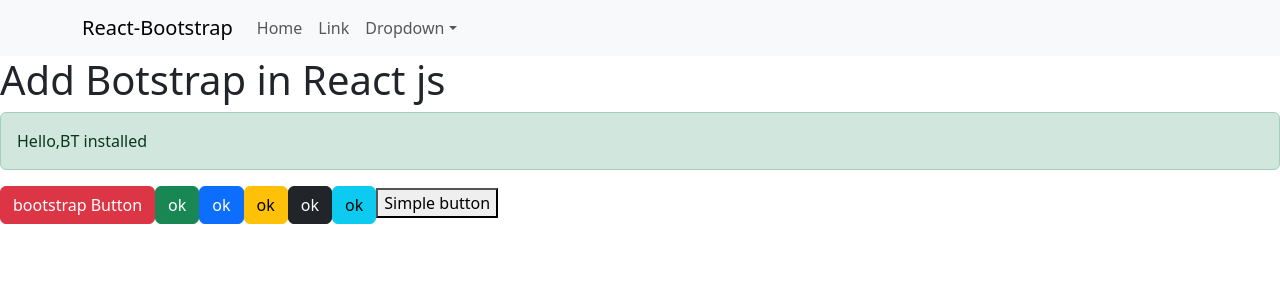
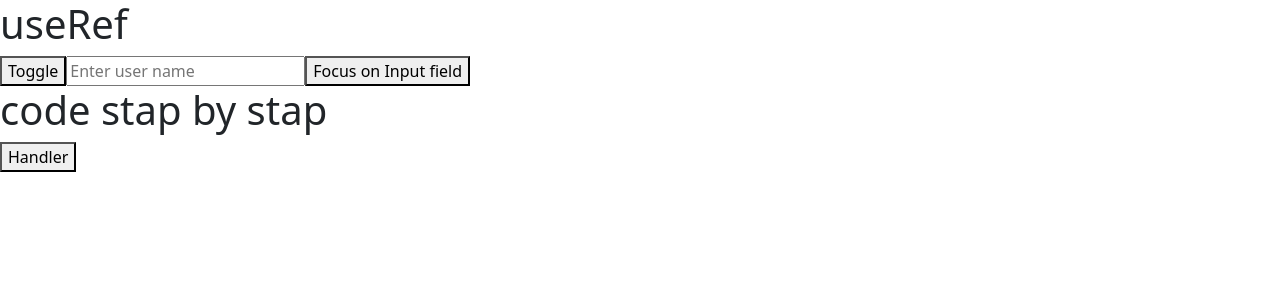
Before and after one commit to mukesh-raika/React, a React (Vite) app: page / in a window 1280 px wide. Shown: the top 300 px of the page. Built offline with nearby package versions, Linux system fonts and the light colour scheme.

Commit message:
useRef hook

```diff
--- a/src/App.jsx
+++ b/src/App.jsx
@@ -1,52 +1,38 @@
+import { useRef } from "react"
+function App(){
+const inputRef=useRef(null);
+const Refh1=useRef(null);
 
-import { Button } from "react-bootstrap"
-import { Alert,Navbar,Container,NavDropdown,Nav} from "react-bootstrap"
+const inputHandler=()=>{
+  console.log(inputRef.current);
+  inputRef.current.focus();
+  inputRef.current.style.color="red"
+  inputRef.current.placeholder="enter password"
+   inputRef.current.value="123"
 
- function App(){
+}
+
+  const toggleHandler=()=>{
+
+    if(inputRef.current.style.display!="none"){
+     inputRef.current.style.display='none'
+      }else{
+        inputRef.current.style.display='inline'
+      }
+  }
+  const h1handler=()=>{
+    Refh1.current.style.color = "green"
+  }
   return(
     <>
+    <h1>useRef</h1>
+    <button onClick={toggleHandler}>Toggle</button>
 
-
-      {/* */}
-    <Navbar expand="lg" className="bg-body-tertiary">
-      <Container>
-        <Navbar.Brand href="#home">React-Bootstrap</Navbar.Brand>
-        <Navbar.Toggle aria-controls="basic-navbar-nav" />
-        <Navbar.Collapse id="basic-navbar-nav">
-          <Nav className="me-auto">
-            <Nav.Link href="#home">Home</Nav.Link>
-            <Nav.Link href="#link">Link</Nav.Link>
-            <NavDropdown title="Dropdown" id="basic-nav-dropdown">
-              <NavDropdown.Item href="#action/3.1">Action</NavDropdown.Item>
-              <NavDropdown.Item href="#action/3.2">
-                Another action
-              </NavDropdown.Item>
-              <NavDropdown.Item href="#action/3.3">Something</NavDropdown.Item>
-              <NavDropdown.Divider />
-              <NavDropdown.Item href="#action/3.4">
-                Separated link
-              </NavDropdown.Item>
-            </NavDropdown>
-          </Nav>
-        </Navbar.Collapse>
-      </Container>
-    </Navbar>
-
-
-
-    {/* */}
-    <h1>Add Botstrap in React js </h1>
-
-    <Alert variant="success">Hello,BT installed</Alert>
-     <Button onClick={()=>alert("bootstrap Button")} variant="danger">bootstrap Button</Button>
-     <Button variant="success">ok</Button>
-     <Button variant="primary">ok</Button>
-     <Button variant="warning">ok</Button>
-     <Button variant="dark">ok</Button>
-     <Button variant="info">ok</Button>
-
-     <button  onClick={()=>alert("shimple  Button")}>Simple button</button>
+    <input ref={inputRef} type="text" placeholder="Enter user name"/>
+    <button onClick={inputHandler}>Focus on Input field</button>
+    <h1 ref={Refh1}>code stap by stap </h1>
+    <button onClick={h1handler}>Handler</button>
     </>
   )
- }
- export default App
+}
+export default App;
```
Also changed, not shown: src/main.jsx (line endings or trailing spaces).
